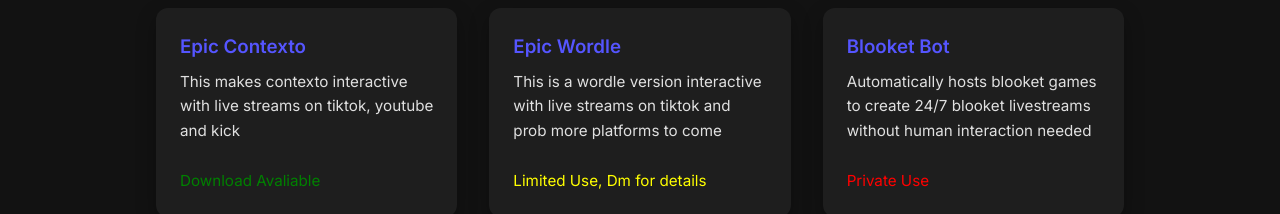
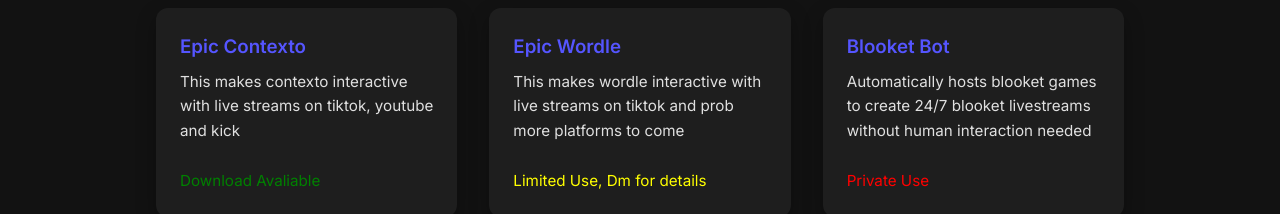
Before and after one commit to epicmines33/epicmines33.github.io, a plain HTML site: page index.html in a window 1280 px wide. Shown: the part 243-457 px from the top of the page. Drawn offline with Linux system fonts and the light colour scheme.

Commit message:
Update index.html

```diff
--- a/index.html
+++ b/index.html
@@ -93,7 +93,7 @@
       <a href="https://e-z.bio/epicmines33" class="project-link" target="_blank">
         <div class="project">
           <h3>Epic Wordle</h3>
-          <p>This is a wordle version interactive with live streams on tiktok and prob more platforms to come</p><br>
+          <p>This makes wordle interactive with live streams on tiktok and prob more platforms to come</p><br>
           <p style="color: yellow">Limited Use, Dm for details</p>
         </div>
       </a>
```
